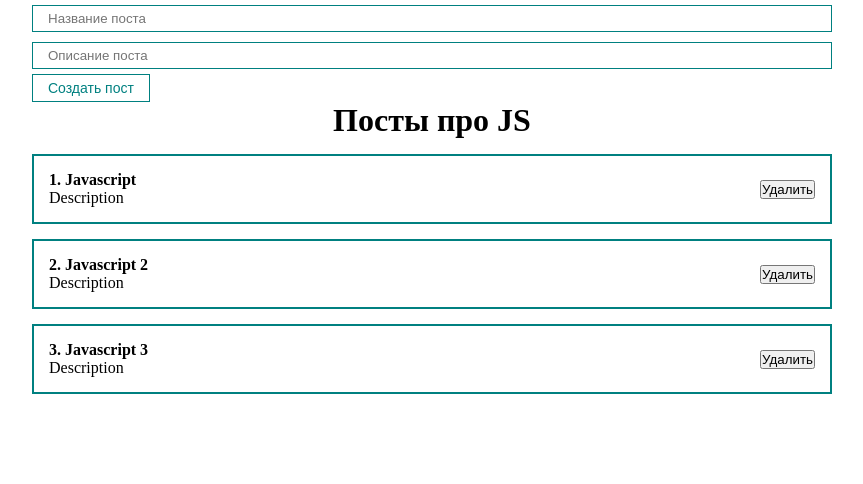
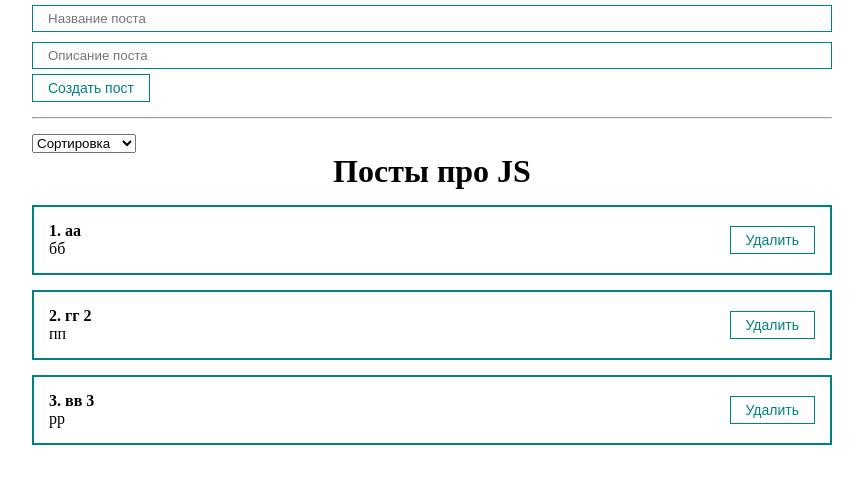
Before and after one commit to ElKlaus/react_apps, a React (Create React App) app in the folder fund_course/: page /posts in a window 1280 px wide. Shown: the top 484 px of the page, without its empty margins (208-1071 px from the left). Built offline with nearby package versions, Linux system fonts and the light colour scheme.

Commit message:
create func sortPosts

```diff
--- a/fund_course/src/App.js
+++ b/fund_course/src/App.js
@@ -1,50 +1,63 @@
 import React, {useState, useRef} from "react";
 import ClassCounter from "./components/ClassCounter";
 import Counter from "./components/Counter";
+import PostForm from "./components/PostForm";
 import PostItem from "./components/PostItem";
 import PostList from "./components/PostList";
 import MyButton from "./components/UI/button/MyButton";
 import MyInput from "./components/UI/input/MyInput";
+import MySelect from "./components/UI/select/MySelect";
 import './styles/App.css';
 
 function App() {
   const [posts, setPosts] = useState([
-    {id: 1, title: 'Javascript', body: 'Description'},
-    {id: 2, title: 'Javascript 2', body: 'Description'},
-    {id: 3, title: 'Javascript 3', body: 'Description'},
+    {id: 1, title: 'aa', body: 'бб'},
+    {id: 2, title: 'гг 2', body: 'пп'},
+    {id: 3, title: 'вв 3', body: 'рр'},
   ])
 
-  const [post, setPost] = useState({
-    title: '',
-    body:'',
-  });
+  const [selectedSort, setSelectedSort] = useState('');
 
-  const addNewPost = (e) => {
-    e.preventDefault();
-    setPosts([...posts, {...post, id: Date.now()}]);
-    setPost({title: '', body: ''})
+  const createPost = (newPost) => {
+    setPosts([...posts, newPost]);
+  }
+
+  // Получаем post из дочернего компонента
+  const removePost = (post) => {
+    setPosts(posts.filter(p => p.id !== post.id));
+  }
+
+  const sortPosts = (sort) => {
+    setSelectedSort(sort)
+
+    setPosts([...posts].sort((a, b) => a[sort].localeCompare(b[sort])));
   }
 
   return (
     <div className="App">
-      <form>
-        {/* Управляемый компонент */}
-        <MyInput
-          value={post.title}
-          onChange={e => setPost({...post, title: e.target.value})}
-          type="text"
-          placeholder="Название поста"
+      <PostForm create={createPost}/>
+      <hr style={{margin: '15px 0'}}/>
+      <div>
+        <MySelect
+          value={selectedSort}
+          onChange={sortPosts}
+          defaultValue="Сортировка"
+          options={[
+            {value: 'title', name: 'По названию'},
+            {value: 'body', name: 'По описанию'},
+          ]}
         />
-        {/* Неуправляемый/неконтролируемый компонент */}
-        <MyInput
-          value={post.body}
-          onChange={e => setPost({...post, body: e.target.value})}
-          type="text"
-          placeholder="Описание поста"
-        />
-        <MyButton onClick={addNewPost}>Создать пост</MyButton>
-      </form>
-      <PostList posts={posts} title='Посты про JS'/>
+      </div>
+      {/* Условная отрисовка */}
+      {
+        posts.length
+          ?
+          <PostList remove={removePost} posts={posts} title='Посты про JS'/>
+          :
+          <h1 style={{textAlign: 'center'}}>
+            Посты не найдены
+          </h1>
+      }
     </div>
   )
 }
--- /dev/null
+++ b/fund_course/src/components/PostForm.jsx
@@ -0,0 +1,41 @@
+import React, { useState } from 'react'
+import MyInput from './UI/input/MyInput'
+import MyButton from './UI/button/MyButton'
+
+const PostForm = ({create}) => {
+  const [post, setPost] = useState({title: '', body:''});
+
+  const addNewPost = (e) => {
+    e.preventDefault();
+    const newPost = {
+      ...post, id: Date.now()
+    }
+
+    create(newPost);
+
+    setPost({title: '', body: ''})
+  }
+
+
+  return (
+    <form>
+      {/* Управляемый компонент */}
+      <MyInput
+        value={post.title}
+        onChange={e => setPost({...post, title: e.target.value})}
+        type="text"
+        placeholder="Название поста"
+      />
+      {/* Неуправляемый/неконтролируемый компонент */}
+      <MyInput
+        value={post.body}
+        onChange={e => setPost({...post, body: e.target.value})}
+        type="text"
+        placeholder="Описание поста"
+      />
+      <MyButton onClick={addNewPost}>Создать пост</MyButton>
+    </form>
+  )
+}
+
+export default PostForm;
--- a/fund_course/src/components/PostItem.jsx
+++ b/fund_course/src/components/PostItem.jsx
@@ -1,4 +1,5 @@
 import React from "react";
+import MyButton from "./UI/button/MyButton";
 
 const PostItem = (props) => {
   return (
@@ -10,7 +11,9 @@
       </div>
     </div>
     <div className="post__btns">
-      <button>Удалить</button>
+      <MyButton onClick={() => props.remove(props.post)}>
+        Удалить
+      </MyButton>
     </div>
   </div>
   )
--- a/fund_course/src/components/PostList.jsx
+++ b/fund_course/src/components/PostList.jsx
@@ -1,14 +1,14 @@
 import React from "react";
 import PostItem from "./PostItem";
 
-const PostList = ({posts, title}) => {
+const PostList = ({posts, title, remove}) => {
   return (
     <div className="App">
       <h1 style={{textAlign: 'center'}}>
         {title}
       </h1>
       {posts.map((post, index) =>
-          <PostItem number={index +1} post={post} key={post.id}/>
+          <PostItem remove={remove} number={index +1} post={post} key={post.id}/>
       )}
     </div>
   );
--- /dev/null
+++ b/fund_course/src/components/UI/select/MySelect.jsx
@@ -0,0 +1,20 @@
+import React from 'react';
+
+const MySelect = ({options, defaultValue, value, onChange}) => {
+  return (
+    <select
+      value={value}
+      onChange={event => onChange(event.target.value)}
+    >
+      <option disabled value="">{defaultValue}</option>
+      {
+        options.map(option =>
+          <option key={option.value} value={option.value}>
+            {option.name}
+          </option>)
+      }
+    </select>
+  );
+}
+
+export default MySelect;
```
